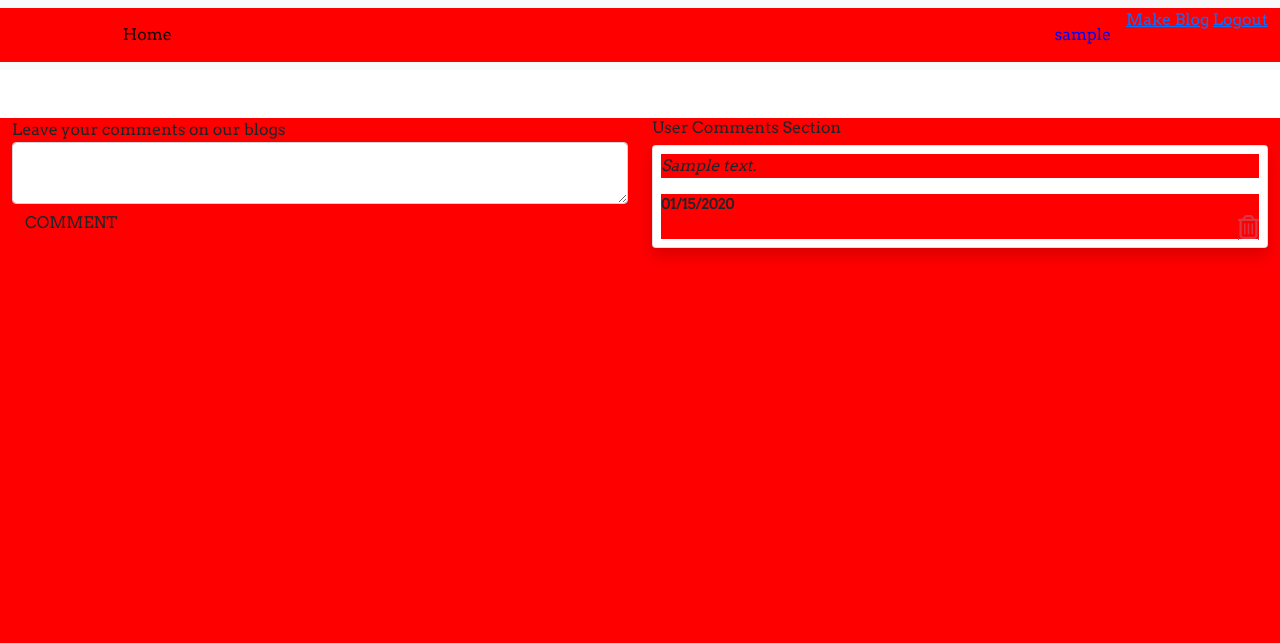
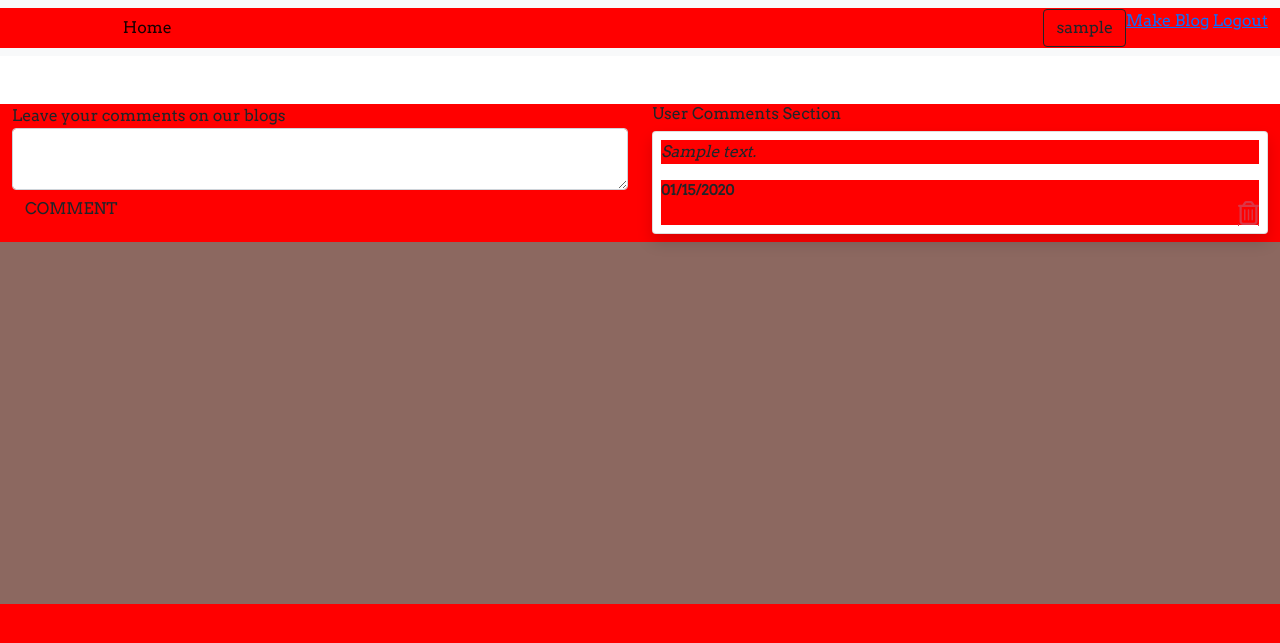
Before and after one commit to Reuben-Kipkemboi/personal-blog, a Flask app: template app/templates/comment.html in a window 1280 px wide. Shown: the top 643 px of the page. Run offline with Flask 2, Linux system fonts and the light colour scheme; the template is opened without the code that fills it: values that come from a table or form of the project are taken from there, others are empty; a user stored in the database is signed in; tables that the repository leaves empty hold one stand-in row (values such as "Sample post"); some libraries are stand-ins or nearby versions.

Commit message:
st:button-styling - optimize profile button styling

```diff
--- a/app/main/views.py
+++ b/app/main/views.py
@@ -12,7 +12,7 @@ from ..models import User,Blog,Comment
 
 @main.route('/')
 def index():
-    blogs = Blog.query.order_by(Blog.date_created).all()
+    blogs = Blog.query.order_by(Blog.date_created.desc()).all()
     quote= get_quote()
 
     return render_template('index.html', quote=quote, blogs=blogs   )
--- a/app/templates/comment.html
+++ b/app/templates/comment.html
@@ -2,7 +2,7 @@
 {% import 'bootstrap/wtf.html' as wtf%}
 
 {% block content %}
-<div class="container-fluid mt-5">
+<div class="container-fluid mt-5" style="background-color: #8C6860; height: 500px;">
     <div class="row">
         <!-- <div class="col-md-2"></div> -->
         <div class="col-md-6" id="comment">
--- a/app/templates/navbar.html
+++ b/app/templates/navbar.html
@@ -12,7 +12,7 @@
         </ul>
         <ul class="nav navbar-nav navbar-right ms-auto">
           {% if current_user.is_authenticated %}
-          <li style="color:blue;padding:15px;">{{current_user.username}}</li>
+          <button type="button " class="btn btn-outline-dark">{{current_user.username}}</button>
           <li><a href="/newblog" class="tag">Make Blog</a>&nbsp;</li>
           <li><a href="{{url_for('auth.logout')}}">Logout</a></li>
           {% else %}
```
